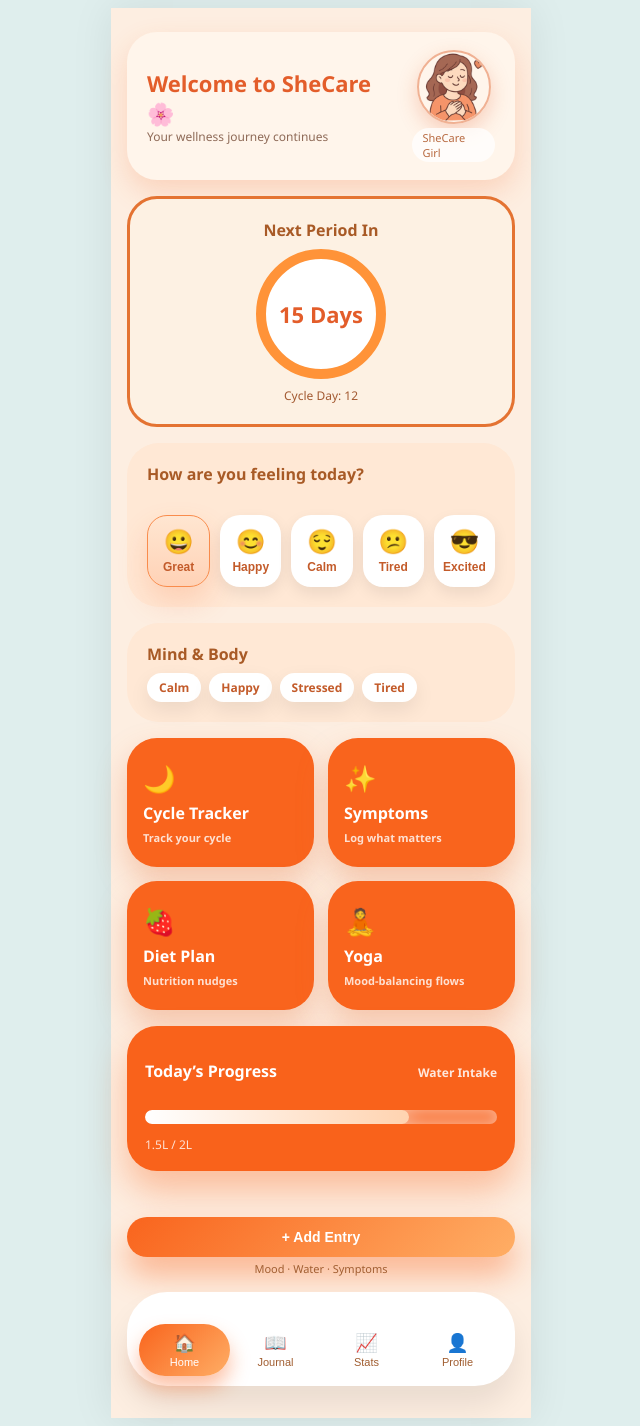
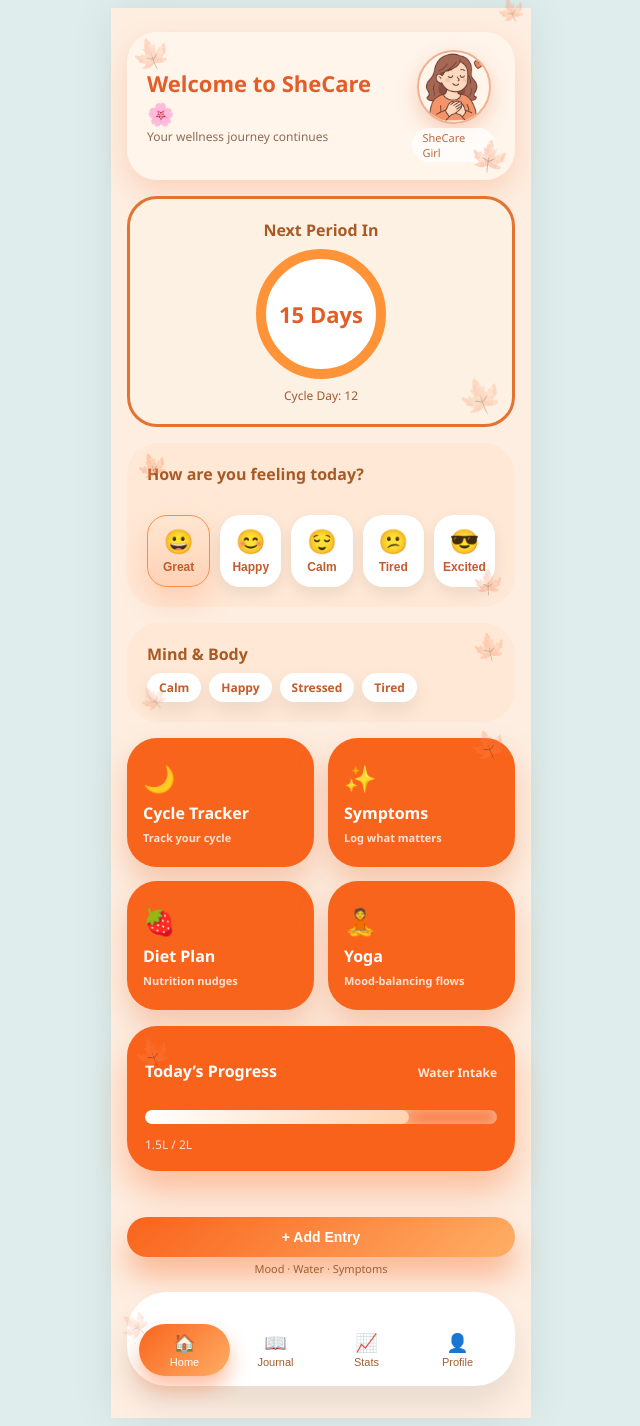
Before and after one commit to 007sweetY/she-care-ui, a React (Vite) app: page /dashboard in a window 1280 px wide. Shown: the whole page, without its empty margins (319-959 px from the left). Built offline with nearby package versions, Linux system fonts and the light colour scheme.

Commit message:
add leaf on dashboard

```diff
--- a/src/pages/dashboard.jsx
+++ b/src/pages/dashboard.jsx
@@ -1,5 +1,6 @@
 import { useState } from "react";
 import girlImg from "../assets/girl.png";
+import leafImg from "../assets/leaf.png";
 import styles from "./dashboard.module.css";
 
 const feelings = [
@@ -30,6 +31,8 @@
   return (
     <div className={styles.pageWrapper}>
       <div className={styles.welcomeCard}>
+        <img src={leafImg} className={styles.headerLeafTop} alt="decorative leaf" />
+        <img src={leafImg} className={styles.headerLeafBottom} alt="decorative leaf" />
         <div>
           <p className={styles.welcomeTitle}>
             Welcome to <span>SheCare</span> 🌸
@@ -43,6 +46,7 @@
       </div>
 
       <div className={styles.periodCard}>
+        <img src={leafImg} className={styles.periodLeaf} alt="decorative leaf" />
         <p className={styles.sectionTitle}>Next Period In</p>
         <div className={styles.periodCircle}>
           <span>15 Days</span>
@@ -51,6 +55,8 @@
       </div>
 
       <div className={styles.section}>
+        <img src={leafImg} className={styles.sectionLeafMoodLeft} alt="decorative leaf" />
+        <img src={leafImg} className={styles.sectionLeafMoodRight} alt="decorative leaf" />
         <p className={styles.sectionTitle}>How are you feeling today?</p>
         <div className={styles.feelingsRow}>
           {feelings.map((item) => {
@@ -73,6 +79,8 @@
       </div>
 
       <div className={styles.section}>
+        <img src={leafImg} className={styles.sectionLeafMind} alt="decorative leaf" />
+        <img src={leafImg} className={styles.sectionLeafMindAlt} alt="decorative leaf" />
         <p className={styles.sectionTitle}>Mind & Body</p>
         <div className={styles.mindBodyRow}>
           {["Calm", "Happy", "Stressed", "Tired"].map((state) => (
@@ -83,6 +91,8 @@
         </div>
       </div>
 
+      <div className={styles.actionsGridWrapper}>
+        <img src={leafImg} className={styles.sectionLeafActions} alt="decorative leaf" />
         <div className={styles.actionsGrid}>
           {featureCards.map((card) => (
             <div key={card.title} className={styles.actionCard}>
@@ -92,8 +102,10 @@
             </div>
           ))}
         </div>
+      </div>
 
       <div className={styles.progressCard}>
+        <img src={leafImg} className={styles.sectionLeafProgress} alt="decorative leaf" />
         <div className={styles.progressHeader}>
           <p>Today’s Progress</p>
           <span>Water Intake</span>
@@ -105,9 +117,12 @@
       </div>
 
       <div className={styles.ctaWrapper}>
+        <img src={leafImg} className={styles.sectionLeafCta} alt="decorative leaf" />
         <button className={styles.ctaButton}>+ Add Entry</button>
         <p className={styles.ctaMeta}>Mood · Water · Symptoms</p>
       </div>
+
+      <img src={leafImg} className={styles.sectionLeafNav} alt="decorative leaf" />
 
       <nav className={styles.bottomNav}>
         {navItems.map((item) => (
--- a/src/pages/dashboard.module.css
+++ b/src/pages/dashboard.module.css
@@ -6,6 +6,7 @@
   flex-direction: column;
   gap: 16px;
   font-family: "Poppins", "Segoe UI", system-ui, sans-serif;
+  position: relative;
 }
 
 .welcomeCard {
@@ -17,6 +18,29 @@
   align-items: center;
   gap: 12px;
   box-shadow: 0 12px 28px rgba(243, 105, 43, 0.2);
+  position: relative;
+  overflow: hidden;
+}
+
+.headerLeafTop,
+.headerLeafBottom {
+  position: absolute;
+  width: 32px;
+  height: auto;
+  opacity: 0.35;
+  pointer-events: none;
+}
+
+.headerLeafTop {
+  top: 6px;
+  left: 8px;
+}
+
+.headerLeafBottom {
+  bottom: 8px;
+  right: 10px;
+  transform: rotate(30deg);
+  opacity: 0.4;
 }
 
 .welcomeTitle {
@@ -70,6 +94,8 @@
   flex-direction: column;
   align-items: center;
   gap: 8px;
+  position: relative;
+  overflow: hidden;
 }
 
 .sectionTitle {
@@ -93,6 +119,15 @@
   color: #e35d2a;
 }
 
+.periodLeaf {
+  position: absolute;
+  bottom: 10px;
+  right: 14px;
+  width: 36px;
+  opacity: 0.3;
+  pointer-events: none;
+}
+
 .cycleDay {
   margin: 0;
   font-size: 12px;
@@ -106,6 +141,55 @@
   display: flex;
   flex-direction: column;
   gap: 8px;
+  position: relative;
+}
+
+.sectionLeafMoodLeft {
+  position: absolute;
+  top: 10px;
+  left: 12px;
+  width: 26px;
+  opacity: 0.4;
+  pointer-events: none;
+}
+
+.sectionLeafMoodRight {
+  position: absolute;
+  bottom: 12px;
+  right: 14px;
+  width: 26px;
+  opacity: 0.35;
+  pointer-events: none;
+  transform: rotate(20deg);
+}
+
+.sectionLeafMind {
+  position: absolute;
+  top: 10px;
+  right: 12px;
+  width: 28px;
+  opacity: 0.35;
+  pointer-events: none;
+  transform: rotate(10deg);
+}
+
+.sectionLeafMindAlt {
+  position: absolute;
+  bottom: 12px;
+  left: 14px;
+  width: 24px;
+  opacity: 0.3;
+  pointer-events: none;
+  transform: rotate(-15deg);
+}
+
+.sectionLeafProgress {
+  position: absolute;
+  top: 12px;
+  left: 10px;
+  width: 30px;
+  opacity: 0.35;
+  pointer-events: none;
 }
 
 .feelingsRow {
@@ -167,6 +251,38 @@
   box-shadow: 0 8px 20px rgba(0, 0, 0, 0.08);
 }
 
+.actionsGridWrapper {
+  position: relative;
+}
+
+.sectionLeafActions {
+  position: absolute;
+  top: -8px;
+  right: 12px;
+  width: 30px;
+  opacity: 0.35;
+  pointer-events: none;
+}
+
+.sectionLeafCta {
+  position: absolute;
+  top: -6px;
+  right: 10px;
+  width: 30px;
+  opacity: 0.35;
+  pointer-events: none;
+}
+
+.sectionLeafNav {
+  position: absolute;
+  left: 10px;
+  bottom: 60px;
+  width: 30px;
+  opacity: 0.3;
+  pointer-events: none;
+  transform: rotate(-20deg);
+}
+
 .actionsGrid {
   display: grid;
   grid-template-columns: repeat(auto-fit, minmax(140px, 1fr));
@@ -215,6 +331,7 @@
   padding: 18px;
   color: white;
   box-shadow: 0 20px 35px rgba(249, 98, 27, 0.35);
+  position: relative;
 }
 
 .progressHeader {
@@ -285,6 +402,15 @@
   color: #a15e31;
 }
 
+.sectionLeafCta {
+  position: absolute;
+  top: -10px;
+  right: 8px;
+  width: 24px;
+  opacity: 0.35;
+  pointer-events: none;
+}
+
 .bottomNav {
   display: flex;
   justify-content: space-between;
@@ -318,3 +444,13 @@
   color: white;
   box-shadow: 0 12px 20px rgba(249, 98, 27, 0.4);
 }
+
+.sectionLeafNav {
+  position: absolute;
+  right: 14px;
+  bottom: 80px;
+  width: 26px;
+  opacity: 0.25;
+  pointer-events: none;
+  transform: rotate(-30deg);
+}
```
Lines whose indentation alone changed are shown as unchanged.
